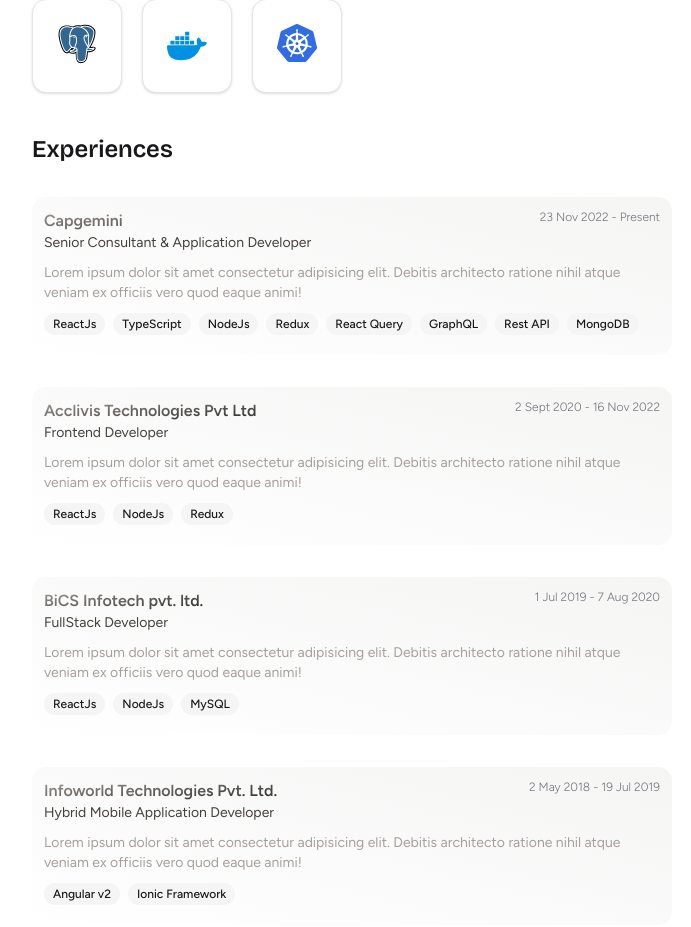
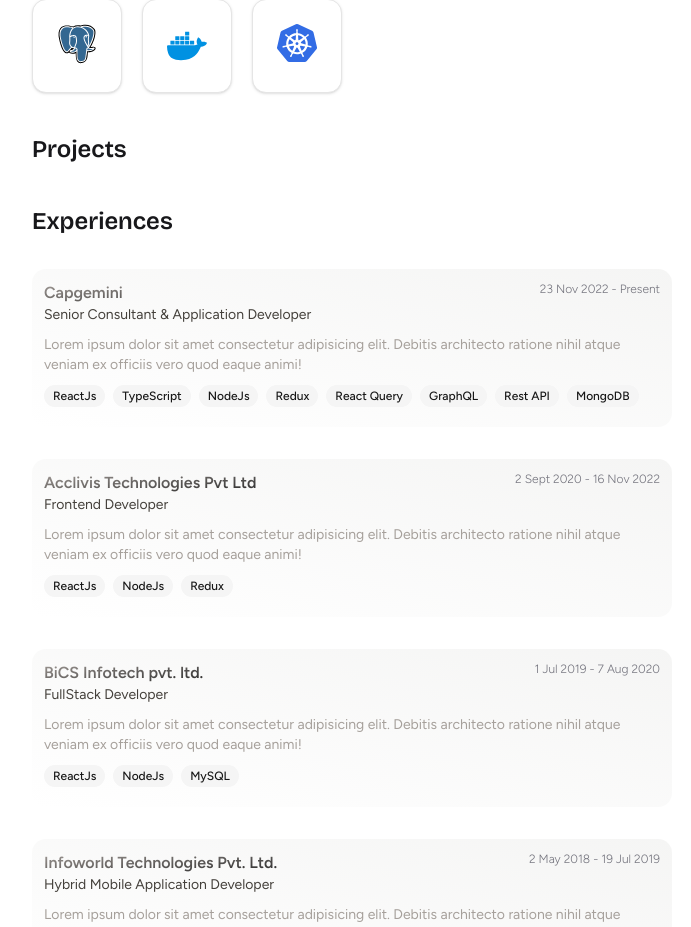
Before and after one commit to DalaviMoreshwar/DalaviMoreshwar, a Next.js app: page / in a window 1280 px wide. Shown: the part 907-1834 px from the top of the page, without its empty margins (288-979 px from the left). Built offline with nearby package versions, Linux system fonts and the light colour scheme.

Commit message:
add projects

```diff
--- a/app/page.tsx
+++ b/app/page.tsx
@@ -20,6 +20,7 @@
 import Experiences from "@/components/Experiences";
 import Education from "@/components/Education";
 import TechStack from "@/components/TechStack";
+import Projects from "@/components/Projects";
 
 export default function Home() {
   return (
@@ -165,6 +166,8 @@
 
           <TechStack />
 
+          <Projects />
+
           <Experiences />
 
           <Education />
--- /dev/null
+++ b/components/Projects.tsx
@@ -0,0 +1,9 @@
+import SectionTitle from "./SectionTitle";
+
+export default function Projects() {
+  return (
+    <>
+      <SectionTitle title="Projects" />
+    </>
+  );
+}
```
